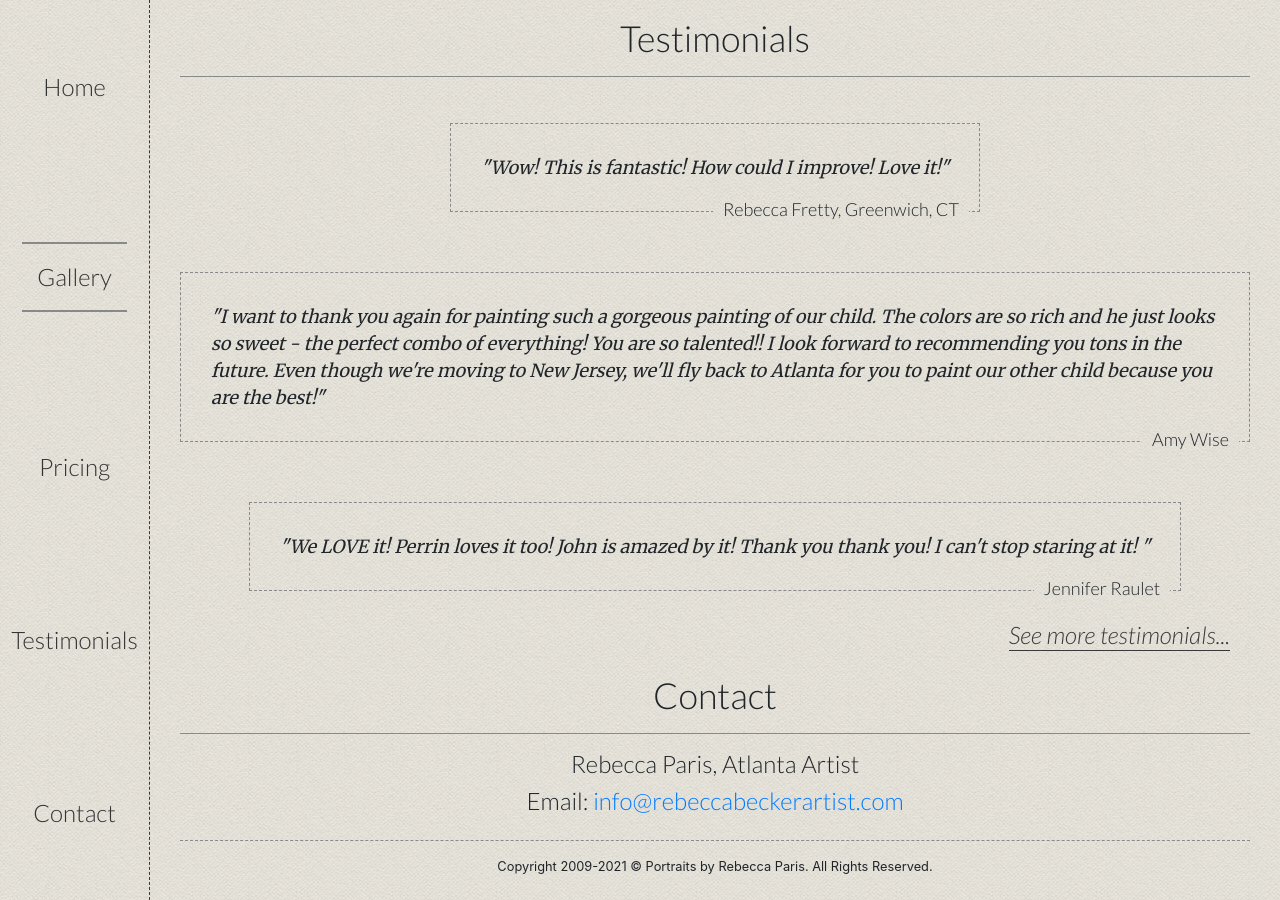
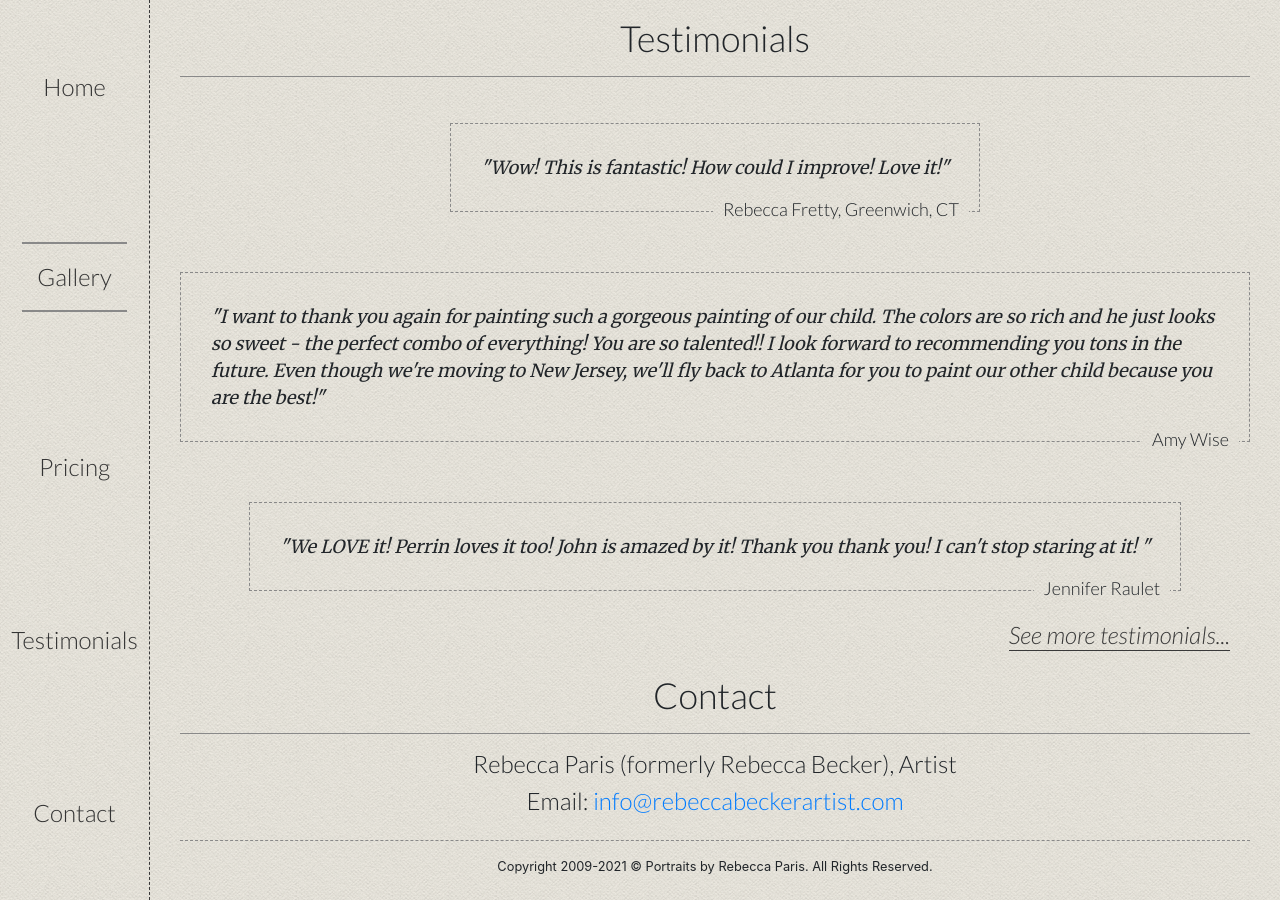
Before and after one commit to bhirsch42/forestry-rebecca-becker, a Jekyll site: the page built from index.md, in a window 1280 px wide and 900 px high, scrolled down 1440 px. Built offline with Jekyll 4.4.1, drawn with Linux system fonts in a browser that asks for light colours.

Commit message:
Update from Forestry.io benhirsch42@gmail.com updated index.md

```diff
--- a/index.md
+++ b/index.md
@@ -107,11 +107,11 @@ Contact
 </div>
 </div>
 
-<div class="row">
-<div class="col col-md-12">
-<h2 class="text-center">Rebecca Paris, Atlanta Artist</h2>
-</div>
-</div>
+<div class="row"> <div class="col col-md-12"> <h2 class="text-center">
+
+Rebecca Paris (formerly Rebecca Becker), Artist
+
+</h2> </div> </div>
 
 <div class="row">
 <div class="col col-md-12">
```
